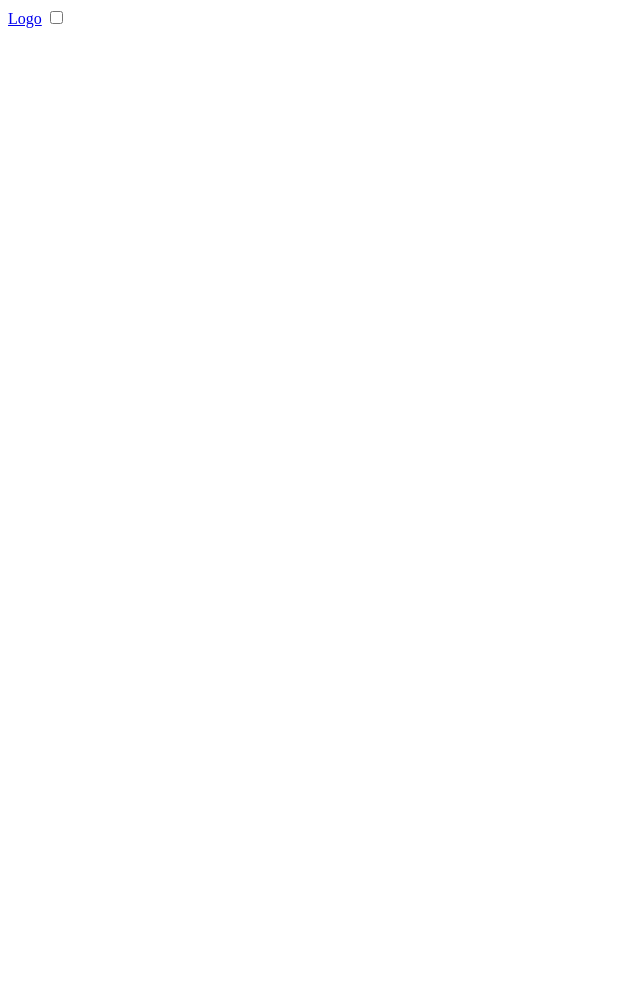
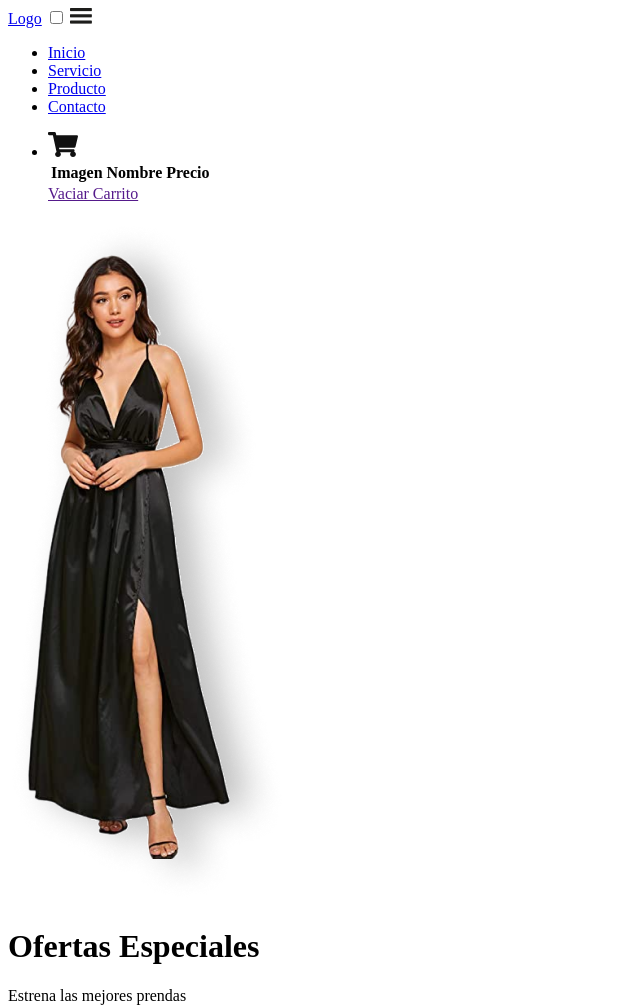
Before and after one commit to Bantrax947/pagina-web-libros, a plain HTML site: page index.html in a window 1280 px wide. Shown: the top 1008 px of the page, without its empty margins (0-640 px from the left). Before the commit the page ends 800 px from the top, so only its background shows below. Drawn offline with Linux system fonts and the light colour scheme.

Commit message:
Agregar estructura básica parte 1 en HTML

```diff
--- a/index.html
+++ b/index.html
@@ -12,8 +12,49 @@
         <a href="#" class="logo">Logo</a>
         <input type="checkbox" id="menu"/>
         <label for="menu">
-            <img src="" alt="">
+            <img src="img/menu.png" class="menu-icono" alt="">
         </label>
+<nav class="navbar">
+    <ul>
+        <li><a href="#">Inicio</a></li>
+        <li><a href="#">Servicio</a></li>
+        <li><a href="#">Producto</a></li>
+        <li><a href="#">Contacto</a></li>
+    </ul>
+</nav>
+<div>
+    <ul>
+        <li class="submenu">
+            <img src="img/car.svg" id="img-carrito"alt="carrito">
+            <div id="carrito">
+                <table id="lista-carrito">
+                    <thead>
+                        <tr>
+                            <th>Imagen</th>
+                            <th>Nombre</th>
+                            <th>Precio</th>
+                            <th></th>
+                        </tr>
+                    </thead>
+                    <tbody></tbody>
+                </table>
+                <a href="" id="vaciar-carrito" class="btn-2">Vaciar Carrito</a>
+            </div>
+        </li>
+    </ul>
+</div>
+
+    </div>
+    <div class="haeder-content container">
+        <div class="header-img">
+            <img src="img/right.png" alt="">
+        </div>
+        <div class="header-txt">
+            <h1>Ofertas Especiales</h1>
+            <p>Estrena las mejores prendas</p>
+            <a href="#" class="btn-1">Infromación</a>
+        </div>
+
     </div>
 
 </header>
@@ -21,6 +62,16 @@
 
 
 
+<section class="ofert container">
+    <div class="ofert-1">
+        <div class="ofert-img">
+            <img src="img/f1.png" alt="">
+        </div>
+    </div>
+</section>
+
+
+
 <script> src="scrip.js"</script>
 </body>
 </html>
```
Also changed, not shown: img/1.png (added), img/2.png (added), img/3.png (added), img/4.png (added), img/5.png (added), img/6.png (added), img/8.png (added), img/car.svg (added), img/f1.png (added), img/f3.png (added), img/i1.svg (added), img/i2.svg (added), img/i3.svg (added), img/menu.png (added), 1 more files, 3 other files.
